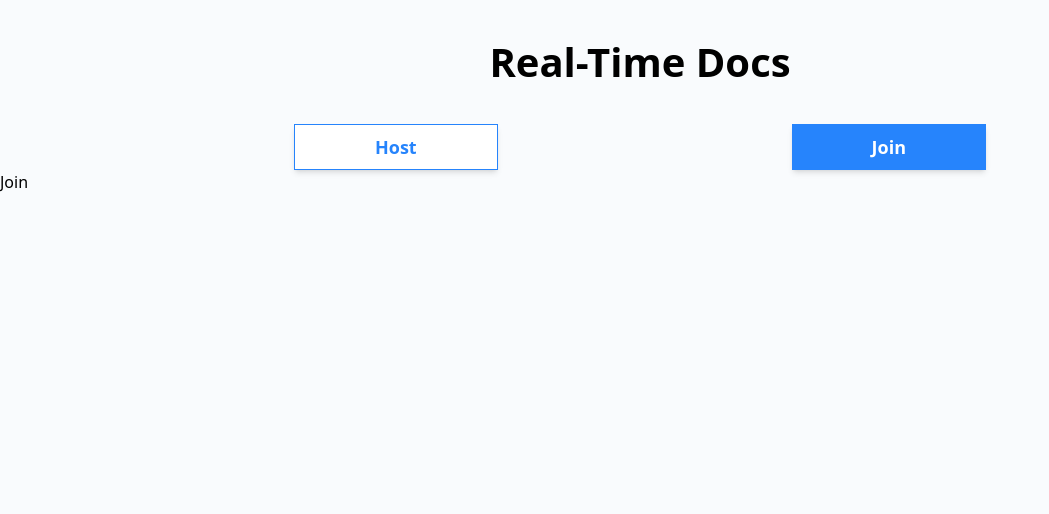
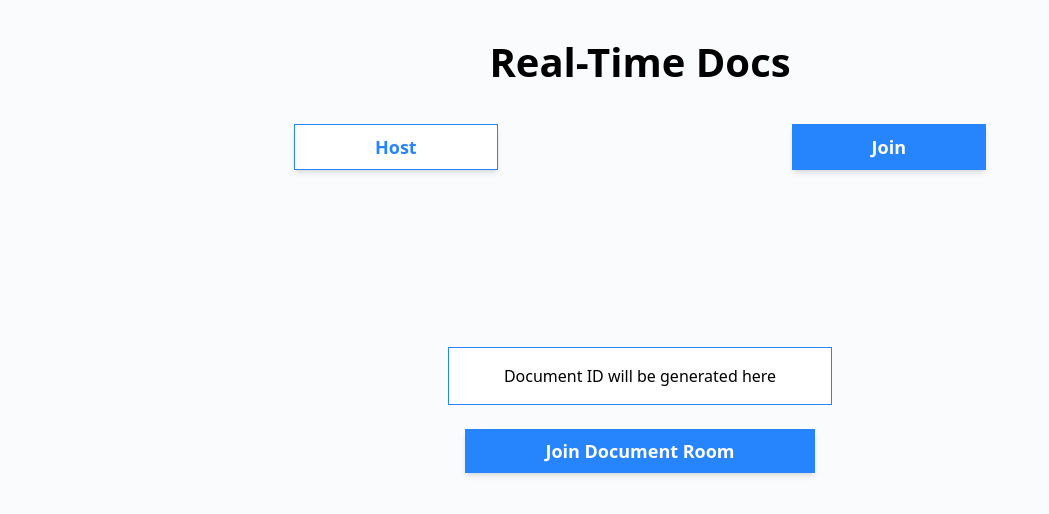
Before and after one commit to muteenk/real-docs, a React (Vite) app in the folder client/: page / in a window 1280 px wide. Both pictures are taken after a click on the button "Host". Shown: the top 514 px of the page, without its empty margins (0-1049 px from the left). Built offline with nearby package versions, Linux system fonts and the light colour scheme; no server answers.

Commit message:
Join Section in Lobby

```diff
--- a/client/src/pages/Lobby/Join.tsx
+++ b/client/src/pages/Lobby/Join.tsx
@@ -1,8 +1,20 @@
-import React from 'react'
+import {useState} from 'react'
 
 const Join = () => {
+
+  const [docId, setDocId] = useState<string>('Document ID will be generated here');
+
+  const handleSubmit = (e) => {
+    e.preventDefault();
+  }
+
   return (
-    <div>Join</div>
+    <>
+      <form className="flex flex-col justify-center items-center h-[60vh]" onSubmit={handleSubmit}>
+        <input type="text" className="border-[1px] border-primary mb-6 w-[90%] md:w-[50%] lg:w-[30%] py-4 px-3 text-center outline-none" placeholder="Enter Document ID" value={docId} onChange={(e) => {setDocId(e.target.value)}} />
+        <button type="submit" className="font-bold px-20 py-2 text-lg shadow-md text-[white] bg-primary" >Join Document Room</button>
+      </form>
+    </>
   )
 }
 
```
